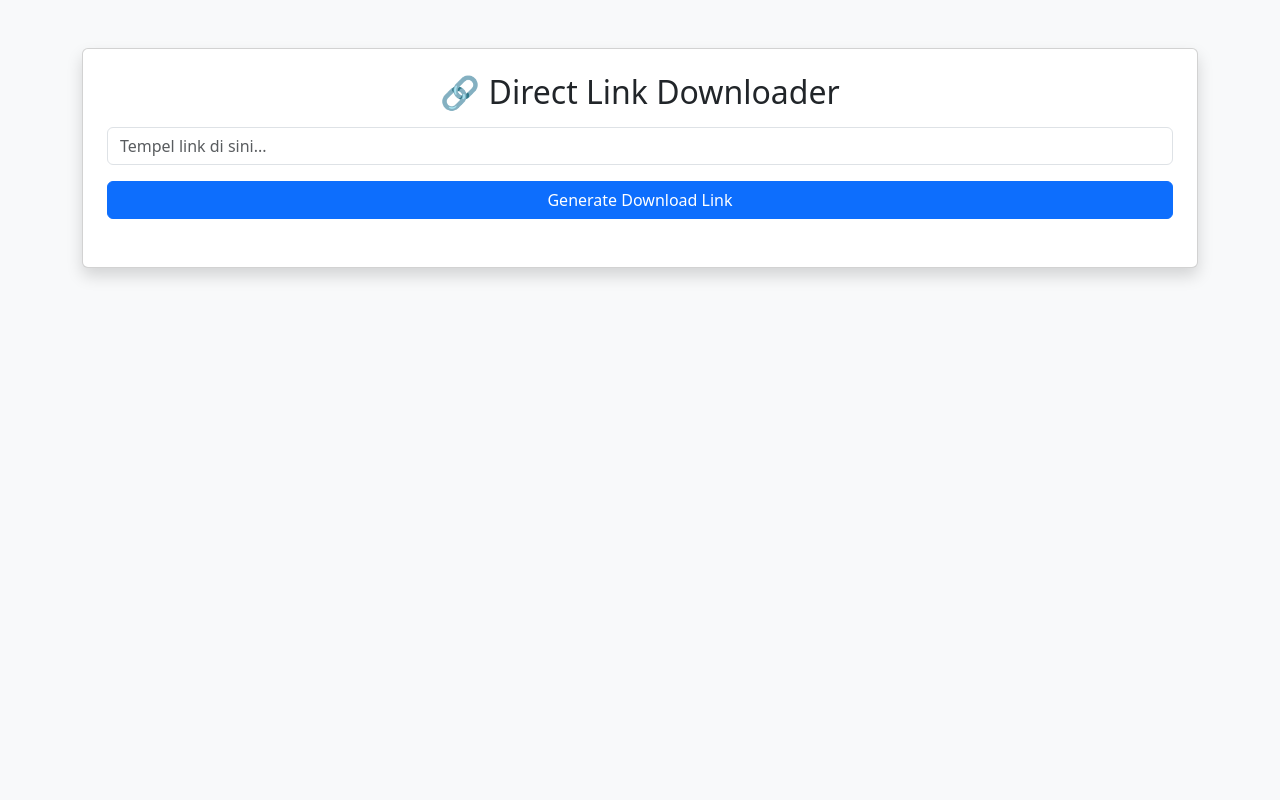
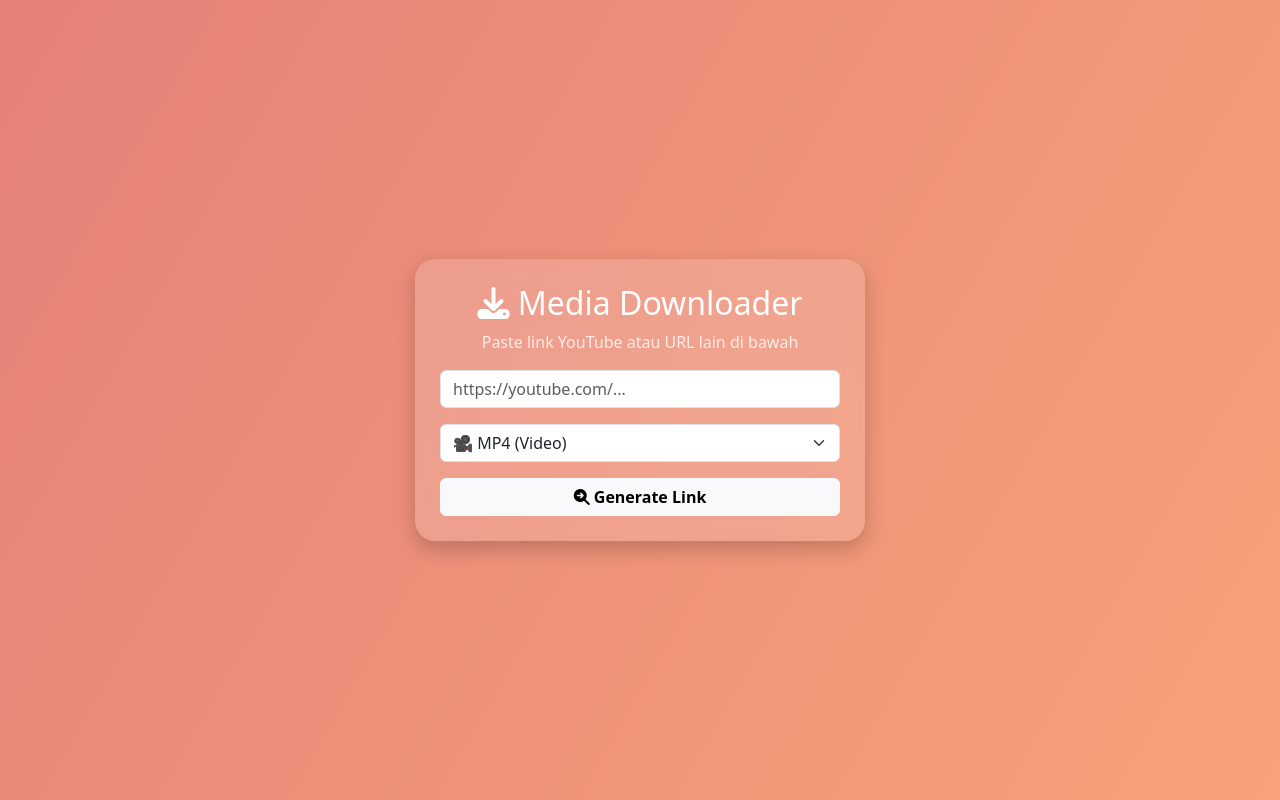
Before and after one commit to fhriefndi/downloader-web, a plain HTML site: page index.html in a window 1280 px wide. Drawn offline with nearby package versions, Linux system fonts and the light colour scheme.

Commit message:
Update index.html

```diff
--- a/index.html
+++ b/index.html
@@ -1,40 +1,108 @@
 <!DOCTYPE html>
 <html lang="en">
 <head>
-    <meta charset="UTF-8">
-    <meta name="viewport" content="width=device-width, initial-scale=1.0">
-    <title>Simple Link Downloader</title>
-    <link rel="stylesheet" href="https://cdn.jsdelivr.net/npm/bootstrap@5.3.0/dist/css/bootstrap.min.css">
-    <link rel="icon" href="https://cdn-icons-png.flaticon.com/512/1828/1828490.png">
+  <meta charset="UTF-8">
+  <meta name="viewport" content="width=device-width, initial-scale=1.0">
+  <title>Media Downloader</title>
+
+  <!-- Bootstrap -->
+  <link href="https://cdn.jsdelivr.net/npm/bootstrap@5.3.2/dist/css/bootstrap.min.css" rel="stylesheet">
+
+  <!-- Icons -->
+  <link rel="stylesheet" href="https://cdnjs.cloudflare.com/ajax/libs/font-awesome/6.5.0/css/all.min.css">
+
+  <style>
+    body {
+      background: linear-gradient(120deg, #3a1c71, #d76d77, #ffaf7b);
+      height: 100vh;
+      display: flex;
+      justify-content: center;
+      align-items: center;
+      background-size: 400% 400%;
+      animation: gradient 10s ease infinite;
+    }
+
+    @keyframes gradient {
+      0% { background-position: 0% 50%; }
+      50% { background-position: 100% 50%; }
+      100% { background-position: 0% 50%; }
+    }
+
+    .glass {
+      background: rgba(255, 255, 255, 0.15);
+      backdrop-filter: blur(15px);
+      border-radius: 20px;
+      padding: 25px;
+      width: 450px;
+      box-shadow: 0 8px 20px rgba(0,0,0,0.2);
+      color: white;
+      text-align: center;
+    }
+
+    #result iframe {
+      border-radius: 12px;
+      margin-top: 15px;
+    }
+
+    .spinner-border {
+      margin-top: 15px;
+    }
+
+  </style>
 </head>
-<body class="bg-light">
+<body>
 
-<div class="container mt-5">
-    <div class="card shadow p-4">
-        <h2 class="text-center mb-3">🔗 Direct Link Downloader</h2>
+<div class="glass">
+  <h2><i class="fa-solid fa-download"></i> Media Downloader</h2>
+  <p style="opacity: .8;">Paste link YouTube atau URL lain di bawah</p>
 
-        <input type="url" id="url" class="form-control" placeholder="Tempel link di sini...">
+  <input type="text" id="link" class="form-control mt-3" placeholder="https://youtube.com/...">
 
-        <button class="btn btn-primary w-100 mt-3" onclick="generateDownload()">Generate Download Link</button>
+  <select id="format" class="form-select mt-3">
+    <option value="mp4">🎥 MP4 (Video)</option>
+    <option value="mp3">🎧 MP3 (Audio)</option>
+  </select>
 
-        <div id="result" class="mt-4"></div>
-    </div>
+  <button onclick="getDownload()" class="btn btn-light mt-3 w-100 fw-bold">
+    <i class="fa-solid fa-magnifying-glass-arrow-right"></i> Generate Link
+  </button>
+
+  <div id="loader" class="d-none">
+    <div class="spinner-border text-light" role="status"></div>
+    <p>Fetching download link...</p>
+  </div>
+
+  <div id="result"></div>
 </div>
 
+
 <script>
-function generateDownload() {
-    const link = document.getElementById("url").value;
-    const result = document.getElementById("result");
+async function getDownload() {
+  let url = document.getElementById("link").value;
+  let format = document.getElementById("format").value;
+  let result = document.getElementById("result");
+  let loader = document.getElementById("loader");
 
-    if (!link) {
-        result.innerHTML = `<div class='alert alert-danger'>❌ Masukkan link dulu!</div>`;
-        return;
-    }
+  if (!url) {
+    result.innerHTML = "<p class='text-warning mt-3'>⚠ Masukkan link terlebih dahulu!</p>";
+    return;
+  }
+
+  loader.classList.remove("d-none");
+  result.innerHTML = "";
+
+  setTimeout(() => {
+    loader.classList.add("d-none");
+
+    let apiUrl = `https://api.vevioz.com/api/button/${format}/${encodeURIComponent(url)}`;
 
     result.innerHTML = `
-        <div class='alert alert-success'>Link siap diunduh 👍</div>
-        <a class="btn btn-success w-100" href="${link}" download>⬇ Download Sekarang</a>
+      <div class="mt-3">
+        <p class='fw-bold'>Download Link Ready 🎉</p>
+        <iframe src="${apiUrl}" width="100%" height="300"></iframe>
+      </div>
     `;
+  }, 2000);
 }
 </script>
 
```
